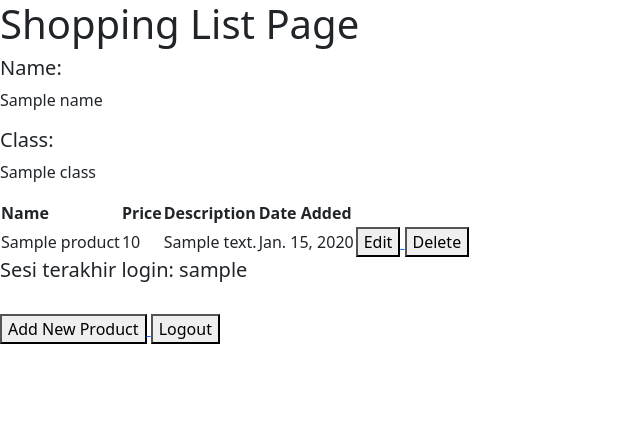
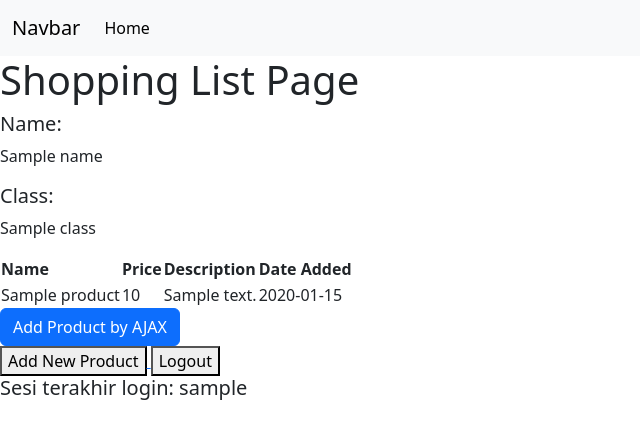
Before and after one commit to sitaamirasyarifah/shopping_list, a Django app: template main/templates/main.html in a window 1280 px wide. Shown: the top 439 px of the page, without its empty margins (0-640 px from the left). Run offline with Django 4.2, Linux system fonts and the light colour scheme; tables that the repository leaves empty hold one stand-in row (values such as "Sample post"); the template is opened without the code that fills it: values that come from a table or form of the project are taken from there, most other values are stand-ins (such as "Sample title", 1, 10 or a date in 2020).

Commit message:
Tutorial 5 done

```diff
--- a/main/templates/main.html
+++ b/main/templates/main.html
@@ -1,6 +1,19 @@
 {% extends 'base.html' %}
 
 {% block content %}
+    <nav class="navbar navbar-expand-lg bg-body-tertiary">
+        <div class="container-fluid">
+        <a class="navbar-brand" href="#">Navbar</a>
+        <button class="navbar-toggler" type="button" data-bs-toggle="collapse" data-bs-target="#navbarNavAltMarkup" aria-controls="navbarNavAltMarkup" aria-expanded="false" aria-label="Toggle navigation">
+            <span class="navbar-toggler-icon"></span>
+        </button>
+        <div class="collapse navbar-collapse" id="navbarNavAltMarkup">
+            <div class="navbar-nav">
+            <a class="nav-link active" aria-current="page" href="#">Home</a>
+            </div>
+        </div>
+        </div>
+    </nav>
     <h1>Shopping List Page</h1>
 
     <h5>Name:</h5>
@@ -10,39 +23,39 @@
     <p>{{class}}</p>
 
 
-<table>
-    <tr>
-        <th>Name</th>
-        <th>Price</th>
-        <th>Description</th>
-        <th>Date Added</th>
-    </tr>
-
-    {% comment %} Berikut cara memperlihatkan data produk di bawah baris ini {% endcomment %}
-
-    {% for product in products %}
-        <tr>
-            <td>{{product.name}}</td>
-            <td>{{product.price}}</td>
-            <td>{{product.description}}</td>
-            <td>{{product.date_added}}</td>
-            <td>
-                <a href="{% url 'main:edit_product' product.pk %}">
-                    <button>
-                        Edit
-                    </button>
-                </a>
-                <a href="{% url 'main:delete_product' product.pk %}">
-                    <button>
-                        Delete
-                    </button>
-                </a>
-            </td>
-        </tr>
-    {% endfor %}
-</table>
-
-<h5>Sesi terakhir login: {{ last_login }}</h5>
+    <table id="product_table">
+        <div class="modal fade" id="exampleModal" tabindex="-1" aria-labelledby="exampleModalLabel" aria-hidden="true">
+            <div class="modal-dialog">
+                <div class="modal-content">
+                    <div class="modal-header">
+                        <h1 class="modal-title fs-5" id="exampleModalLabel">Add New Product</h1>
+                        <button type="button" class="btn-close" data-bs-dismiss="modal" aria-label="Close"></button>
+                    </div>
+                    <div class="modal-body">
+                        <form id="form" onsubmit="return false;">
+                            {% csrf_token %}
+                            <div class="mb-3">
+                                <label for="name" class="col-form-label">Name:</label>
+                                <input type="text" class="form-control" id="name" name="name"></input>
+                            </div>
+                            <div class="mb-3">
+                                <label for="price" class="col-form-label">Price:</label>
+                                <input type="number" class="form-control" id="price" name="price"></input>
+                            </div>
+                            <div class="mb-3">
+                                <label for="description" class="col-form-label">Description:</label>
+                                <textarea class="form-control" id="description" name="description"></textarea>
+                            </div>
+                        </form>
+                    </div>
+                    <div class="modal-footer">
+                        <button type="button" class="btn btn-secondary" data-bs-dismiss="modal">Close</button>
+                        <button type="button" class="btn btn-primary" id="button_add" data-bs-dismiss="modal">Add Product</button>
+                    </div>
+                </div>
+            </div>
+    </table>
+        <button type="button" class="btn btn-primary" data-bs-toggle="modal" data-bs-target="#exampleModal">Add Product by AJAX</button>
 
 <br />
 
@@ -58,5 +71,42 @@
     </button>
 </a>
 
+<h5>Sesi terakhir login: {{ last_login }}</h5>
+<script>
+    async function getProducts() {
+        return fetch("{% url 'main:get_product_json' %}").then((res) => res.json())
+    }
+    async function refreshProducts() {
+        document.getElementById("product_table").innerHTML = ""
+        const products = await getProducts()
+        let htmlString = `<tr>
+            <th>Name</th>
+            <th>Price</th>
+            <th>Description</th>
+            <th>Date Added</th>
+        </tr>`
+        products.forEach((item) => {
+            htmlString += `\n<tr>
+            <td>${item.fields.name}</td>
+            <td>${item.fields.price}</td>
+            <td>${item.fields.description}</td>
+            <td>${item.fields.date_added}</td>
+        </tr>`
+        })
 
+        document.getElementById("product_table").innerHTML = htmlString
+    }
+
+    refreshProducts()
+    function addProduct() {
+        fetch("{% url 'main:add_product_ajax' %}", {
+            method: "POST",
+            body: new FormData(document.querySelector('#form'))
+        }).then(refreshProducts)
+
+        document.getElementById("form").reset()
+        return false
+    }
+    document.getElementById("button_add").onclick = addProduct
+</script>
 {% endblock content %}
--- a/main/urls.py
+++ b/main/urls.py
@@ -9,6 +9,7 @@ from main.views import show_main, create_product
 from main.views import show_main, create_product, show_xml
 from main.views import show_main, create_product, show_xml, show_json
 from main.views import show_main, create_product, show_xml, show_json, show_xml_by_id, show_json_by_id
+from main.views import get_product_json, add_product_ajax
 
 app_name = 'main'
 
@@ -24,4 +25,6 @@ urlpatterns = [
     path('logout/', logout_user, name='logout'),
     path('edit-product/<int:id>', edit_product, name='edit_product'),
     path('delete/<int:id>', delete_product, name='delete_product'),
+    path('get-product/', get_product_json, name='get_product_json'),
+    path('create-product-ajax/', add_product_ajax, name='add_product_ajax')
 ]
--- a/main/views.py
+++ b/main/views.py
@@ -1,5 +1,5 @@
 import datetime
-from django.http import HttpResponseRedirect
+from django.http import HttpResponseNotFound, HttpResponseRedirect
 from django.urls import reverse
 from django.contrib.auth.decorators import login_required
 from django.contrib.auth import logout
@@ -14,6 +14,7 @@ from main.forms import ProductForm
 from main.models import Product
 from django.urls import reverse
 from django.shortcuts import render
+from django.views.decorators.csrf import csrf_exempt
 
 @login_required(login_url='/login')
 
@@ -113,3 +114,22 @@ def delete_product(request, id):
     product.delete()
     # Kembali ke halaman awal
     return HttpResponseRedirect(reverse('main:show_main'))
+
+def get_product_json(request):
+    product_item = Product.objects.all()
+    return HttpResponse(serializers.serialize('json', product_item))
+
+@csrf_exempt
+def add_product_ajax(request):
+    if request.method == 'POST':
+        name = request.POST.get("name")
+        price = request.POST.get("price")
+        description = request.POST.get("description")
+        user = request.user
+
+        new_product = Product(name=name, price=price, description=description, user=user)
+        new_product.save()
+
+        return HttpResponse(b"CREATED", status=201)
+
+    return HttpResponseNotFound()
--- a/templates/base.html
+++ b/templates/base.html
@@ -13,5 +13,7 @@
     <body>
         {% block content %}
         {% endblock content %}
+        <script src="https://cdn.jsdelivr.net/npm/@popperjs/core@2.11.8/dist/umd/popper.min.js" integrity="sha384-I7E8VVD/ismYTF4hNIPjVp/Zjvgyol6VFvRkX/vR+Vc4jQkC+hVqc2pM8ODewa9r" crossorigin="anonymous"></script>
+<script src="https://cdn.jsdelivr.net/npm/bootstrap@5.3.2/dist/js/bootstrap.min.js" integrity="sha384-BBtl+eGJRgqQAUMxJ7pMwbEyER4l1g+O15P+16Ep7Q9Q+zqX6gSbd85u4mG4QzX+" crossorigin="anonymous"></script>
     </body>
 </html>
```
